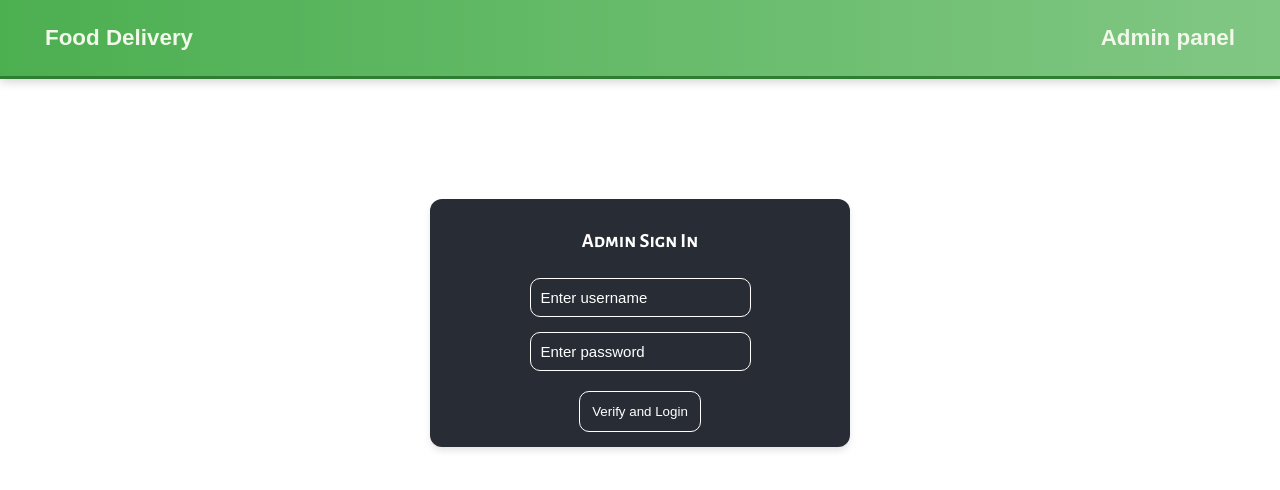
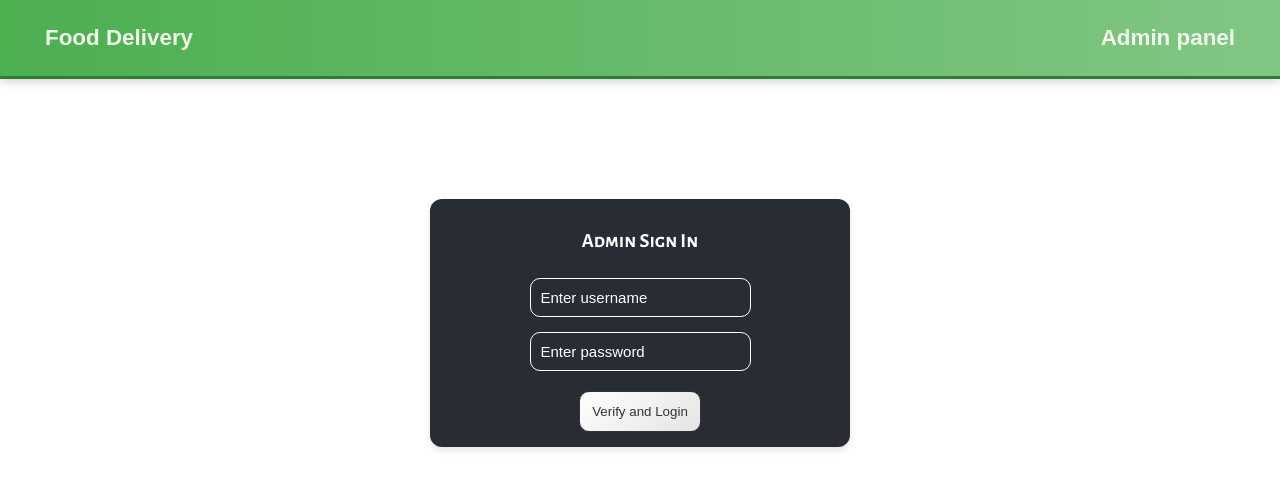
Before and after one commit to Tane4ka170/FoodDeliveryAppReact, a React (Create React App) app: page /admin in a window 1280 px wide. Shown: the top 490 px of the page. Built offline with nearby package versions, Linux system fonts and the light colour scheme; no server answers.

Commit message:
UpdatedbuttonstylinginAdminLogin

```diff
--- a/src/components/authentication/AdminLogin.tsx
+++ b/src/components/authentication/AdminLogin.tsx
@@ -16,8 +16,8 @@ const AdminLogin: React.FC<any> = (props) => {
             placeholder="Enter password"
           />
           <Button
-            color="white"
-            bgColor="transparent"
+            color="#333"
+            bgColor="linear-gradient(145deg, #ffffff, #e4e4e4)"
             label={"Verify and Login"}
           />
         </div>
```
